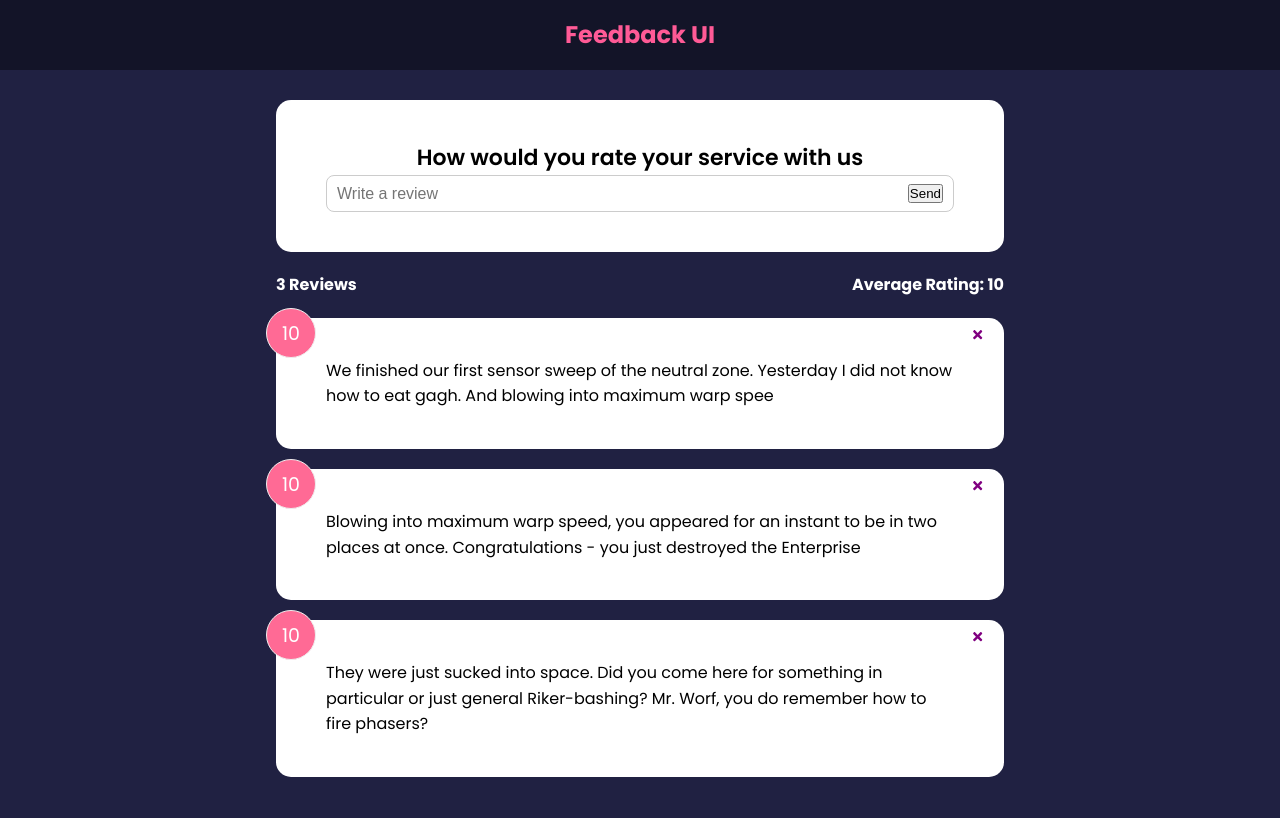
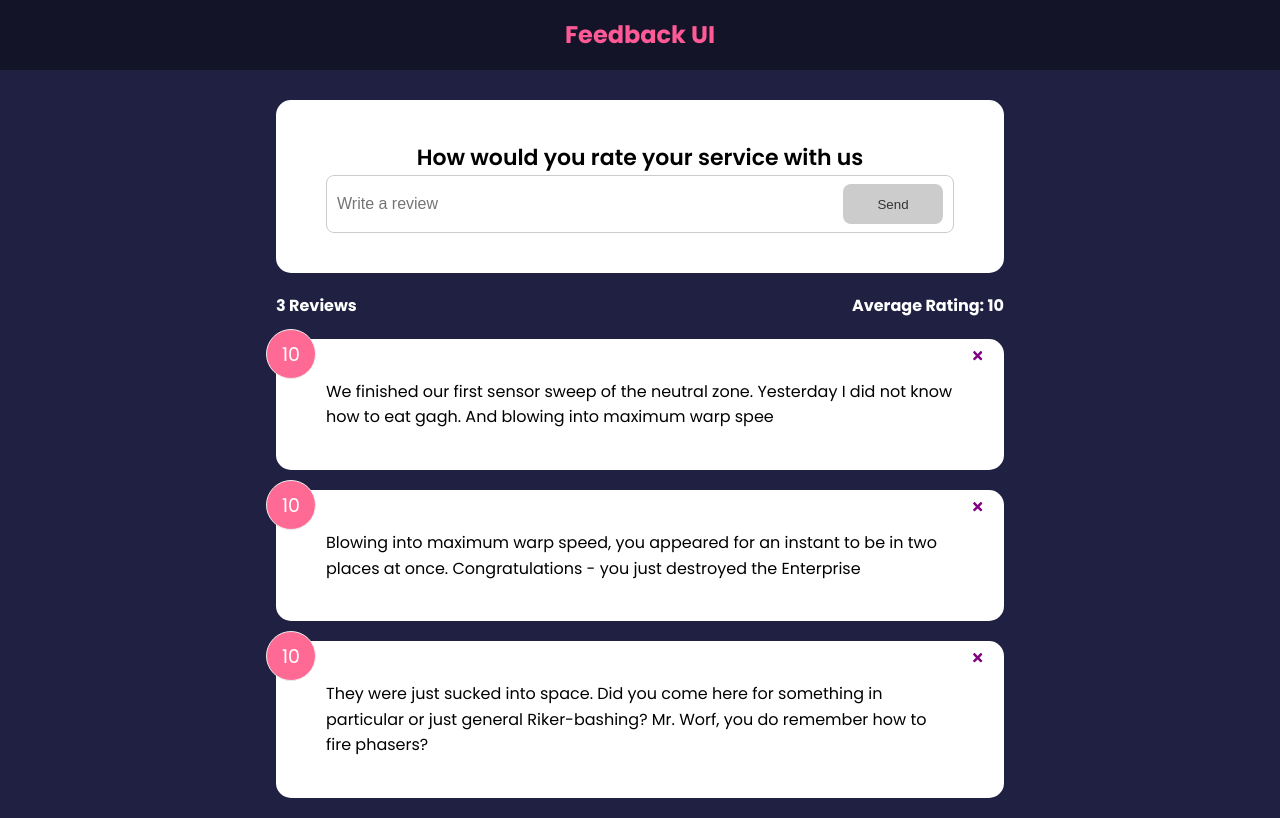
Before and after one commit to andonette-mbf/Feedback-App, a React (Create React App) app: page / in a window 1280 px wide. Built offline with nearby package versions, Linux system fonts and the light colour scheme.

Commit message:
Add Button component and improve FeedbackForm validation
Introduced a reusable Button component with support for different versions and disabled state. Updated FeedbackForm to use the new Button, added input validation to enable/disable the button and display a message if the input is too short.

```diff
--- a/src/components/FeedbackForm.jsx
+++ b/src/components/FeedbackForm.jsx
@@ -1,10 +1,25 @@
 import { useState } from 'react';
 import Card from './shared/Card';
+import Button from './shared/Button';
 
 function FeedbackForm() {
 	const [text, setText] = useState('');
+	const [btnDisabled, setBtnDisabled] = useState(true);
+	const [message, setMessage] = useState('');
 	const handleTextChange = (e) => {
-		console.log(e.target.value);
+		const inputValue = e.target.value;
+		setText(inputValue);
+
+		if (inputValue.trim().length === 0) {
+			setBtnDisabled(true);
+			setMessage(null);
+		} else if (inputValue.trim().length <= 10) {
+			setBtnDisabled(true);
+			setMessage('Text must be at least 10 characters');
+		} else {
+			setMessage(null);
+			setBtnDisabled(false);
+		}
 	};
 	return (
 		<Card>
@@ -13,8 +28,11 @@
 				{/*Todo - ratings select component*/}
 				<div className='input-group'>
 					<input onChange={handleTextChange} type='text' placeholder='Write a review' value={text} />
-					<button type='sumbit'>Send</button>
+					<Button type='submit' isDisabled={btnDisabled}>
+						Send
+					</Button>
 				</div>
+				{message && <div className='message'>{message}</div>}
 			</form>
 		</Card>
 	);
--- /dev/null
+++ b/src/components/shared/Button.jsx
@@ -0,0 +1,24 @@
+import PropTypes from 'prop-types';
+
+function Button({ children, version, type, isDisabled }) {
+	return (
+		<button type={type} disabled={isDisabled} className={`btn btn-${version}`}>
+			{children}
+		</button>
+	);
+}
+
+Button.defaultProps = {
+	version: 'primary',
+	type: 'button',
+	isDisabled: false,
+};
+
+Button.propTypes = {
+	children: PropTypes.node.isRequired,
+	version: PropTypes.oneOf(['primary', 'secondary', 'tertiary']),
+	type: PropTypes.oneOf(['button', 'submit', 'reset']),
+	isDisabled: PropTypes.bool,
+};
+
+export default Button;
```
